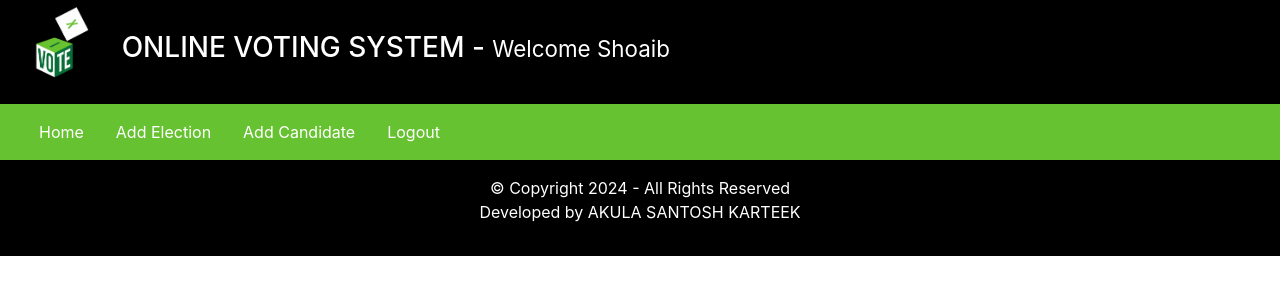
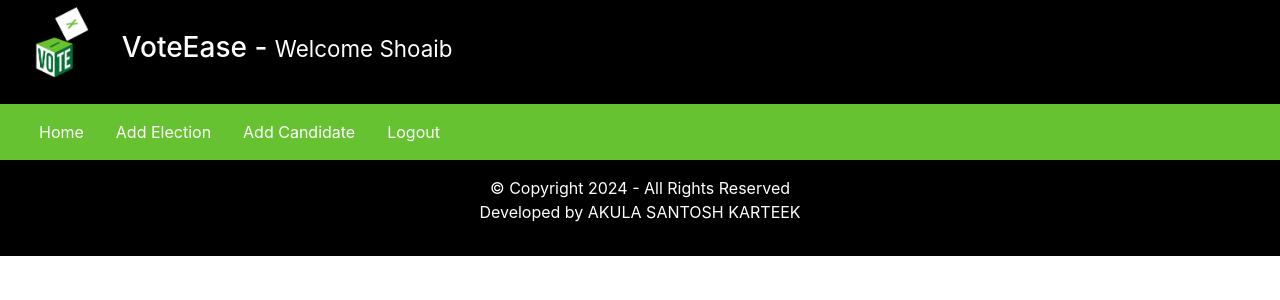
Before and after one commit to karteek12/VoteEase, a PHP site: page /admin/index.php in a window 1280 px wide. Shown: the top 300 px of the page. Run offline with PHP 8.4, Linux system fonts and the light colour scheme; a user stored in the database is signed in.

Commit message:
Updated header.php

```diff
--- a/admin/inc/header.php
+++ b/admin/inc/header.php
@@ -15,7 +15,7 @@
     <meta charset="UTF-8">
     <meta http-equiv="X-UA-Compatible" content="IE=edge">
     <meta name="viewport" content="width=device-width, initial-scale=1.0">
-    <title>Adminpanel - Online Voting System</title>
+    <title>Adminpanel - VoteEase</title>
     <link rel="stylesheet" href="../assets/css/bootstrap.min.css">
     <link rel="stylesheet" href="../assets/css/style.css">
 </head>
@@ -27,6 +27,6 @@
                 <img src="../assets/images/logo.gif" width="80px"/>
             </div>
             <div class="col-11 my-auto">
-                <h3> ONLINE VOTING SYSTEM  - <small> Welcome  <?php echo $_SESSION['username']; ?></small> </h3>
+                <h3> VoteEase - <small> Welcome  <?php echo $_SESSION['username']; ?></small> </h3>
             </div>
         </div>
```
